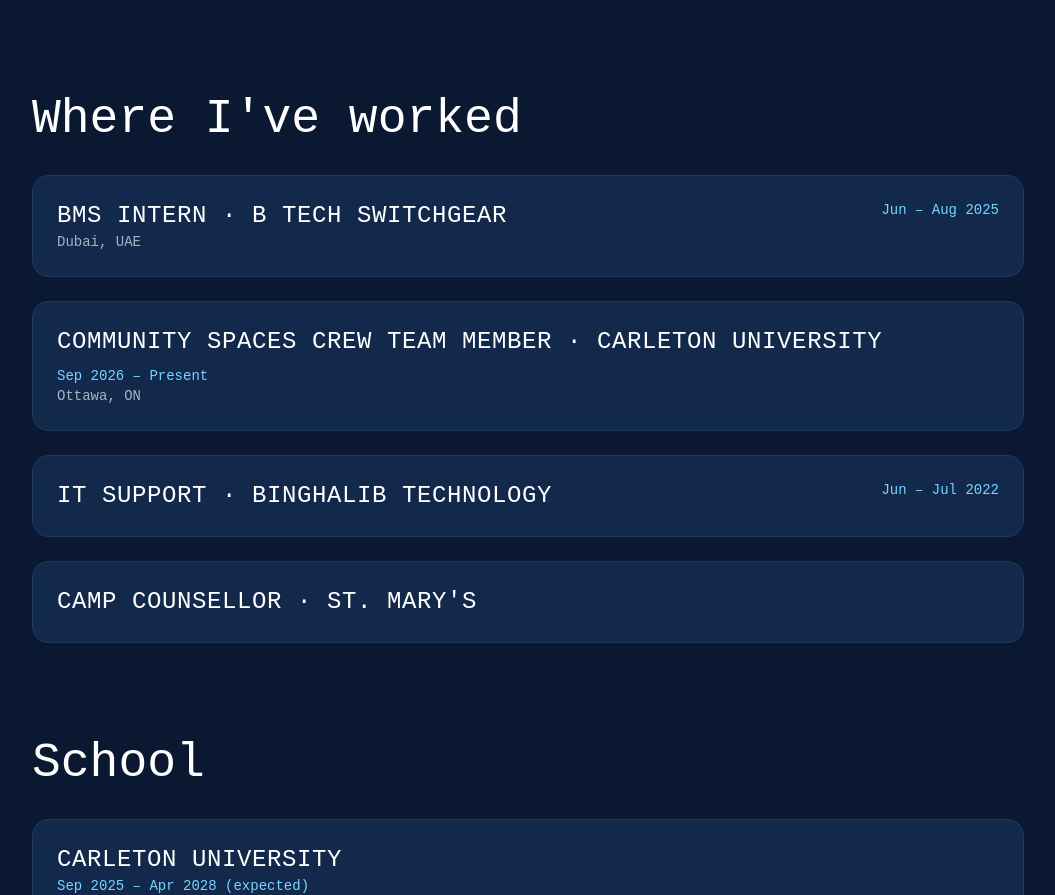
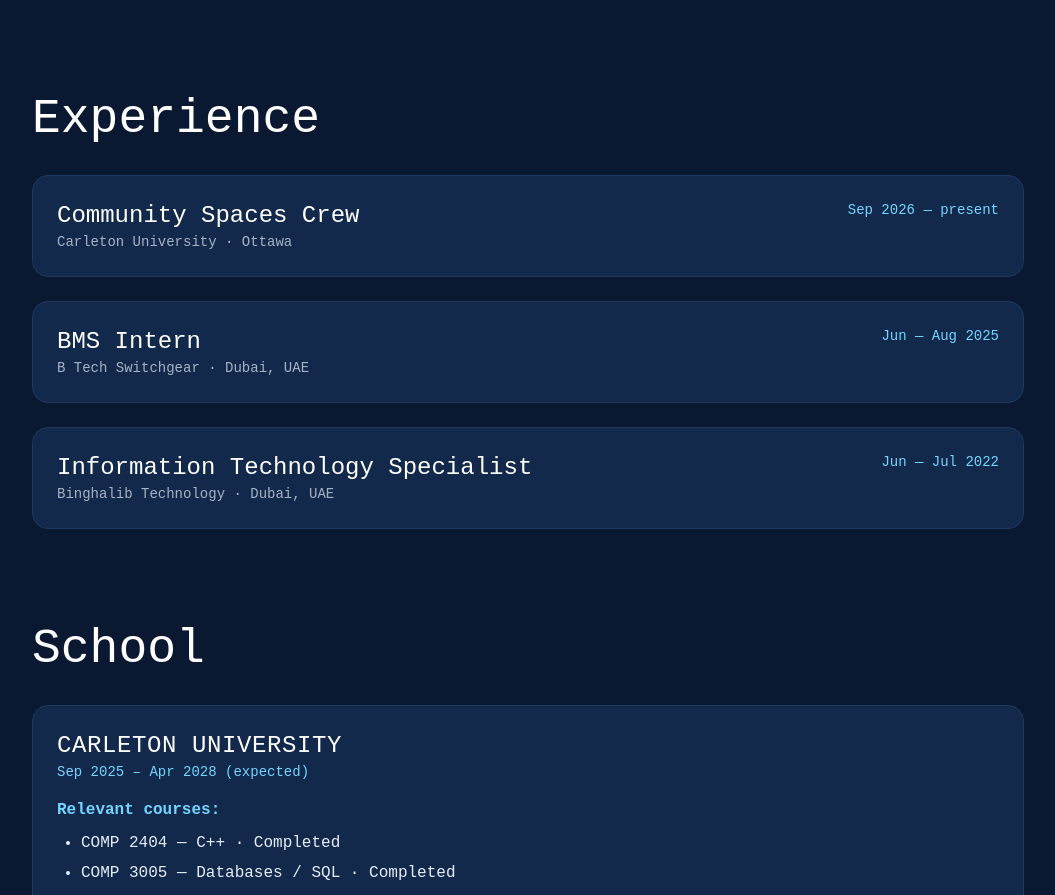
Before and after one commit to memindanao/memindanao, a React (Vite) app: page / in a window 1280 px wide. Shown: the part 2916-3811 px from the top of the page, without its empty margins (112-1167 px from the left). Built offline with nearby package versions, Linux system fonts and the light colour scheme.

Commit message:
Match preview: Experience section layout and titles

```diff
--- a/src/App.jsx
+++ b/src/App.jsx
@@ -310,19 +310,22 @@ export default function App() {
           </div>
         </motion.section>
 
-        {/* --- 3. EXPERIENCE --- */}
+        {/* --- 3. EXPERIENCE ---
+            Matches the preview (2026-11-17): heading "Experience",
+            role title on its own line in title case, org + location
+            below it, dates on the right. */}
         <motion.section id="experience" {...fadeUp} className="py-12">
-          <SectionHeading>Where I&apos;ve worked</SectionHeading>
+          <SectionHeading>Experience</SectionHeading>
           <div className="mt-8 space-y-6">
             {experience.map((job) => (
               <article key={job.role} className="rounded-2xl border border-navy-700 bg-navy-800 p-6">
                 <div className="flex flex-wrap justify-between gap-2">
-                  <h3 className="font-heading text-2xl uppercase tracking-wide text-white">
-                    {job.role} · {job.org}
+                  <h3 className="font-heading text-2xl text-white">
+                    {job.role}
                   </h3>
                   <span className="text-sm text-sky-300">{job.dates}</span>
                 </div>
-                {job.location ? <p className="text-sm opacity-70">{job.location}</p> : null}
+                {job.org ? <p className="text-sm opacity-70">{job.org}{job.location ? ` · ${job.location}` : ''}</p> : null}
                 {job.description ? <p className="mt-3 leading-relaxed">{job.description}</p> : null}
               </article>
             ))}
--- a/src/data.js
+++ b/src/data.js
@@ -229,31 +229,24 @@ export const projects = [
 // --- Experience ----------------------------------------------
 export const experience = [
   {
+    role: 'Community Spaces Crew',
+    org: 'Carleton University',
+    location: 'Ottawa',
+    dates: 'Sep 2026 — present',
+    description: '',
+  },
+  {
     role: 'BMS Intern',
     org: 'B Tech Switchgear',
     location: 'Dubai, UAE',
-    dates: 'Jun – Aug 2025',
+    dates: 'Jun — Aug 2025',
     description: '',
   },
   {
-    role: 'Community Spaces Crew Team Member',
-    org: 'Carleton University',
-    location: 'Ottawa, ON',
-    dates: 'Sep 2026 – Present',
-    description: '',
-  },
-  {
-    role: 'IT Support',
+    role: 'Information Technology Specialist',
     org: 'Binghalib Technology',
-    location: '',
-    dates: 'Jun – Jul 2022',
-    description: '',
-  },
-  {
-    role: 'Camp Counsellor',
-    org: "St. Mary's",
-    location: '',
-    dates: '',
+    location: 'Dubai, UAE',
+    dates: 'Jun — Jul 2022',
     description: '',
   },
 ]
```
